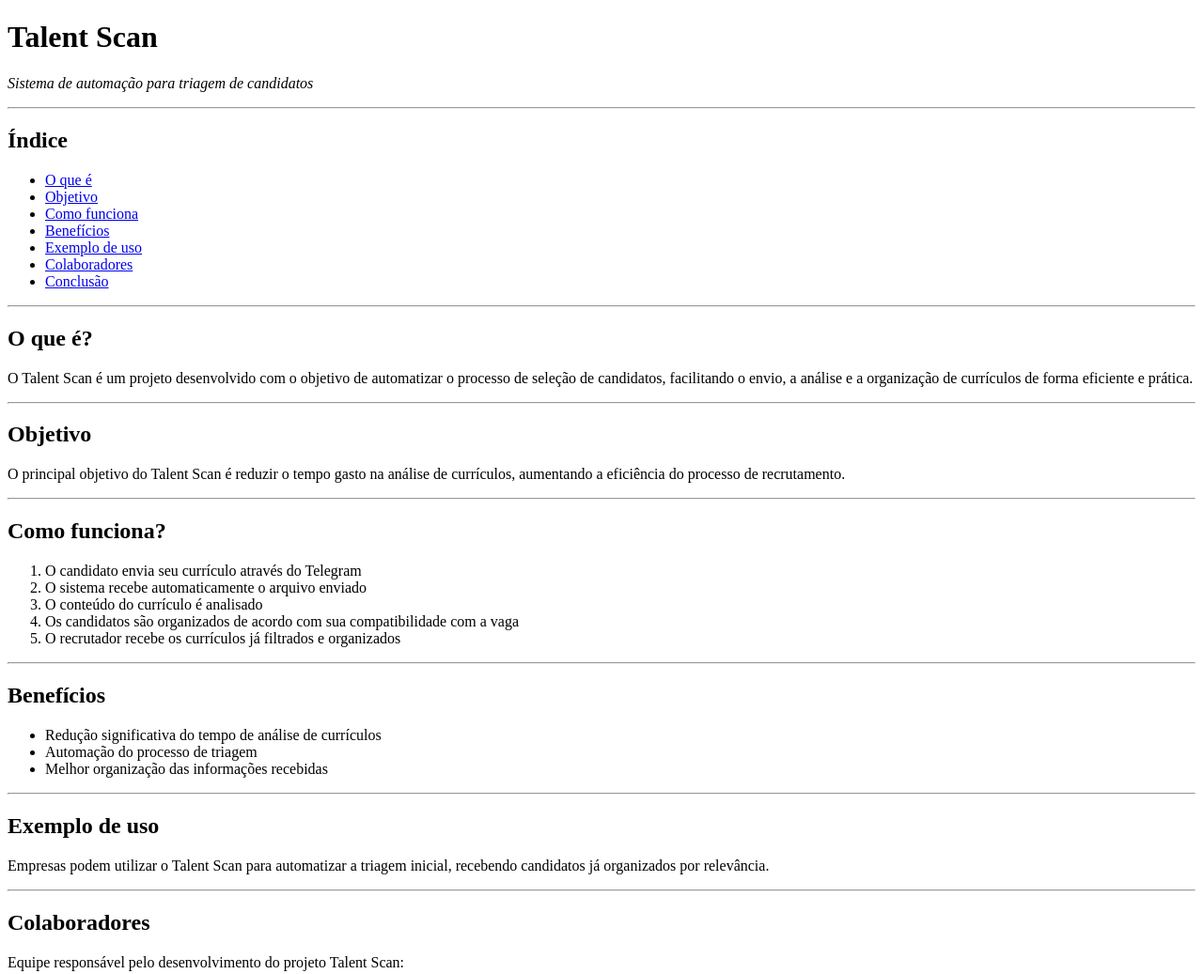
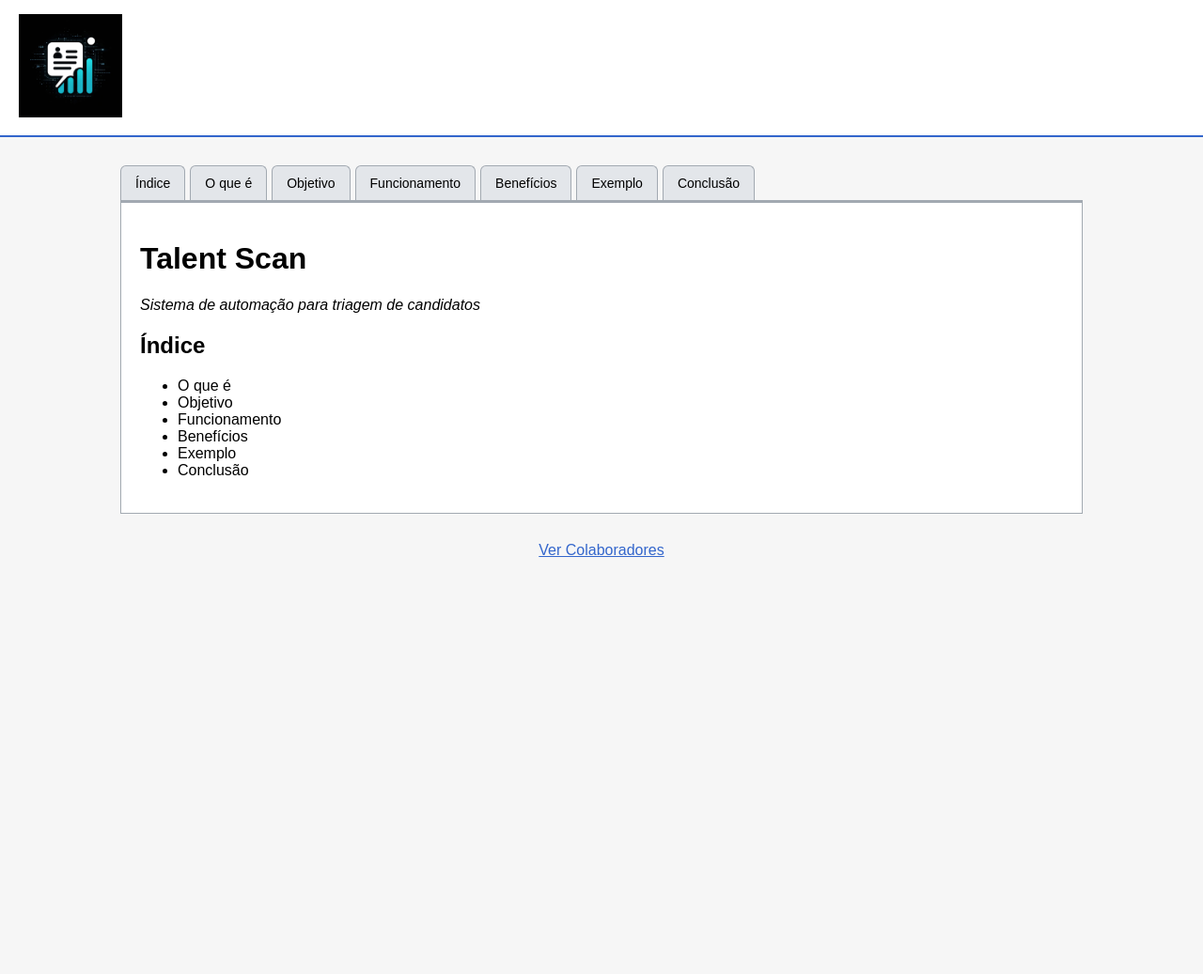
Before and after one commit to progamosta/talent-scan-page-html-, a plain HTML site: page index.html in a window 1280 px wide. Shown: the top 1037 px of the page at 94% size. After the commit the page ends 800 px from the top, so only its background shows below. Drawn offline with Linux system fonts and the light colour scheme.

Commit message:
update: layout com abas e pagina de colaboradores

```diff
--- a/index.html
+++ b/index.html
@@ -2,104 +2,104 @@
 <html>
 <head>
     <title>Talent Scan</title>
+    <link rel="stylesheet" href="style.css">
 </head>
 <body>
 
+<div class="topo">
+    <div class="logo">
+        <img src="imagem.jpeg" alt="Logo">
+    </div>
+</div>
+
+<div class="tabs">
+
+    <!-- ABAS -->
+    <div class="tab-links">
+        <a href="#indice">Índice</a>
+        <a href="#sobre">O que é</a>
+        <a href="#objetivo">Objetivo</a>
+        <a href="#funcionamento">Funcionamento</a>
+        <a href="#beneficios">Benefícios</a>
+        <a href="#uso">Exemplo</a>
+        <a href="#conclusao">Conclusão</a>
+    </div>
+
+    <!-- CONTEÚDOS -->
+
+    <div id="indice" class="tab-content">
         <h1>Talent Scan</h1>
         <p><i>Sistema de automação para triagem de candidatos</i></p>
 
-<hr>
-
         <h2>Índice</h2>
         <ul>
-    <li><a href="#sobre">O que é</a></li>
-    <li><a href="#objetivo">Objetivo</a></li>
-    <li><a href="#funcionamento">Como funciona</a></li>
-    <li><a href="#beneficios">Benefícios</a></li>
-    <li><a href="#uso">Exemplo de uso</a></li>
-    <li><a href="#colaboradores">Colaboradores</a></li>
-    <li><a href="#conclusao">Conclusão</a></li>
+            <li>O que é</li>
+            <li>Objetivo</li>
+            <li>Funcionamento</li>
+            <li>Benefícios</li>
+            <li>Exemplo</li>
+            <li>Conclusão</li>
         </ul>
+    </div>
 
-<hr>
-
-<h2 id="sobre">O que é?</h2>
+    <div id="sobre" class="tab-content">
+        <h2>O que é?</h2>
         <p>
         O Talent Scan é um projeto desenvolvido com o objetivo de automatizar o processo de seleção de candidatos,
         facilitando o envio, a análise e a organização de currículos de forma eficiente e prática.
         </p>
+    </div>
 
-<hr>
-
-<h2 id="objetivo">Objetivo</h2>
+    <div id="objetivo" class="tab-content">
+        <h2>Objetivo</h2>
         <p>
         O principal objetivo do Talent Scan é reduzir o tempo gasto na análise de currículos,
         aumentando a eficiência do processo de recrutamento.
         </p>
+    </div>
 
-<hr>
+    <div id="funcionamento" class="tab-content">
+        <h2>Como funciona?</h2>
+        <ol>
+            <li>Envio via Telegram</li>
+            <li>Recebimento automático</li>
+            <li>Análise do conteúdo</li>
+            <li>Organização dos candidatos</li>
+            <li>Entrega ao recrutador</li>
+        </ol>
+    </div>
 
-<h2 id="funcionamento">Como funciona?</h2>
-<ol>
-    <li>O candidato envia seu currículo através do Telegram</li>
-    <li>O sistema recebe automaticamente o arquivo enviado</li>
-    <li>O conteúdo do currículo é analisado</li>
-    <li>Os candidatos são organizados de acordo com sua compatibilidade com a vaga</li>
-    <li>O recrutador recebe os currículos já filtrados e organizados</li>
-</ol>
+    <div id="beneficios" class="tab-content">
+        <h2>Benefícios</h2>
+        <ul>
+            <li>Redução de tempo</li>
+            <li>Automação</li>
+            <li>Organização</li>
+        </ul>
+    </div>
 
-<hr>
+    <div id="uso" class="tab-content">
+        <h2>Exemplo de uso</h2>
+        <p>
+        Empresas utilizam o Talent Scan para automatizar triagens iniciais.
+        </p>
+    </div>
 
-<h2 id="beneficios">Benefícios</h2>
-<ul>
-    <li>Redução significativa do tempo de análise de currículos</li>
-    <li>Automação do processo de triagem</li>
-    <li>Melhor organização das informações recebidas</li>
-</ul>
-
-<hr>
-
-<h2 id="uso">Exemplo de uso</h2>
+    <div id="conclusao" class="tab-content">
+        <h2>Conclusão</h2>
         <p>
-Empresas podem utilizar o Talent Scan para automatizar a triagem inicial,
-recebendo candidatos já organizados por relevância.
+        Solução eficiente para otimizar recrutamento.
         </p>
 
-<hr>
+        <h3>Contato</h3>
+        <p>Email: contato@talentscan.com</p>
+    </div>
 
-<h2 id="colaboradores">Colaboradores</h2>
-<p>Equipe responsável pelo desenvolvimento do projeto Talent Scan:</p>
+</div>
 
-<ul>
-    <li><b>Nicolas Sena — Gestão e Documentação:</b> Organização no Trello e introdução em LaTeX.</li>
-    <li><b>Nicolas Vitorino — Documentação:</b> Desenvolvimento da introdução em LaTeX.</li>
-    <li><b>Luis Otavio — Apresentação:</b> Criação e estruturação dos slides.</li>
-    <li><b>Gusthavo — Desenvolvimento Web:</b> Criação do site.</li>
-    <li><b>Higgor — Desenvolvimento Web:</b> Suporte na construção do site.</li>
-    <li><b>Pedro — Design:</b> Criação da identidade visual e logo.</li>
-    <li><b>Beiço — Desenvolvimento Web:</b> Apoio na implementação do site.</li>
-    <li><b>Mayk — Coordenação:</b> Apoio geral e organização do projeto.</li>
-    <li><b>Luiz Filipe — Backend:</b> Integração com Telegram e processamento inicial.</li>
-    <li><b>Louis — Documentação e Gestão:</b> Introdução em LaTeX e organização no Trello.</li>
-</ul>
-
-<p>
-Cada integrante possui um papel específico no desenvolvimento do sistema,
-garantindo que todas as etapas do projeto sejam executadas com qualidade.
-</p>
-
-<hr>
-
-<h2 id="conclusao">Conclusão</h2>
-<p>
-O Talent Scan é uma solução eficiente para automatizar a triagem de currículos,
-otimizando o tempo e melhorando o processo de recrutamento.
-</p>
-
-<hr>
-
-<h2>Contato</h2>
-<p>Email: contato@talentscan.com</p>
+<div class="nav">
+    <a href="pagina2.html">Ver Colaboradores</a>
+</div>
 
 </body>
 </html>
--- /dev/null
+++ b/pagina2.html
@@ -0,0 +1,51 @@
+<!DOCTYPE html>
+<html>
+<head>
+    <title>Colaboradores - Talent Scan</title>
+    <link rel="stylesheet" href="style.css">
+</head>
+<body>
+
+<!-- TOPO -->
+<div class="topo">
+    <div class="logo">
+        <img src="imagem.jpeg" alt="Logo">
+    </div>
+</div>
+
+<!-- CONTEÚDO -->
+<div class="box">
+
+<h1>Colaboradores</h1>
+
+<p>Equipe responsável pelo desenvolvimento do projeto Talent Scan:</p>
+
+<hr>
+
+<ul>
+    <li><b>Nicolas Sena — Gestão e Documentação:</b> Organização no Trello e introdução em LaTeX.</li>
+    <li><b>Nicolas Vitorino — Documentação:</b> Desenvolvimento da introdução em LaTeX.</li>
+    <li><b>Luis Otavio — Apresentação:</b> Criação e estruturação dos slides.</li>
+    <li><b>Gusthavo — Desenvolvimento Web:</b> Criação do site.</li>
+    <li><b>Higgor — Desenvolvimento Web:</b> Suporte na construção do site.</li>
+    <li><b>Pedro — Design:</b> Criação da identidade visual e logo.</li>
+    <li><b>Beiço — Desenvolvimento Web:</b> Apoio na implementação do site.</li>
+    <li><b>Mayk — Coordenação:</b> Apoio geral e organização do projeto.</li>
+    <li><b>Luiz Filipe — Backend:</b> Integração com Telegram e processamento inicial.</li>
+    <li><b>Louis — Documentação e Gestão:</b> Introdução em LaTeX e organização no Trello.</li>
+</ul>
+
+<p>
+Cada integrante possui um papel específico no desenvolvimento do sistema,
+garantindo qualidade em todas as etapas.
+</p>
+
+</div>
+
+<!-- NAVEGAÇÃO -->
+<div class="nav">
+    <a href="index.html">Voltar para página inicial</a>
+</div>
+
+</body>
+</html>
--- /dev/null
+++ b/style.css
@@ -0,0 +1,86 @@
+body {
+    font-family: Arial, sans-serif;
+    background-color: #f6f6f6;
+    margin: 0;
+}
+
+/* TOPO */
+.topo {
+    display: flex;
+    padding: 15px 20px;
+    background-color: #ffffff;
+    border-bottom: 2px solid #36c;
+}
+
+/* LOGO */
+.logo img {
+    width: 110px;
+}
+
+/* TABS CONTAINER */
+.tabs {
+    width: 80%;
+    margin: 30px auto;
+}
+
+/* ABAS */
+.tab-links {
+    display: flex;
+    gap: 5px;
+    border-bottom: 2px solid #a2a9b1;
+}
+
+/* BOTÕES DAS ABAS */
+.tab-links a {
+    padding: 10px 15px;
+    background-color: #e3e6ea;
+    border: 1px solid #a2a9b1;
+    border-bottom: none;
+    text-decoration: none;
+    color: #000;
+    border-radius: 6px 6px 0 0;
+    font-size: 14px;
+}
+
+.tab-links a:hover {
+    background-color: #ffffff;
+}
+
+/* CONTEÚDO */
+.tab-content {
+    display: none;
+    background-color: #ffffff;
+    border: 1px solid #a2a9b1;
+    padding: 20px;
+}
+
+/* ABA ATIVA */
+.tab-content:target {
+    display: block;
+}
+
+/* ABA PADRÃO */
+#indice {
+    display: block;
+}
+
+/* LINKS */
+a {
+    color: #36c;
+}
+
+/* NAV */
+.nav {
+    text-align: center;
+    margin: 20px;
+}
+
+/* BOX (necessária para página 2) */
+.box {
+    background-color: #ffffff;
+    border: 1px solid #a2a9b1;
+    padding: 20px;
+    margin: 30px auto;
+    width: 80%;
+    border-radius: 6px;
+}
```
Also changed, not shown: imagem.jpeg (added). Lines whose indentation alone changed are shown as unchanged.
